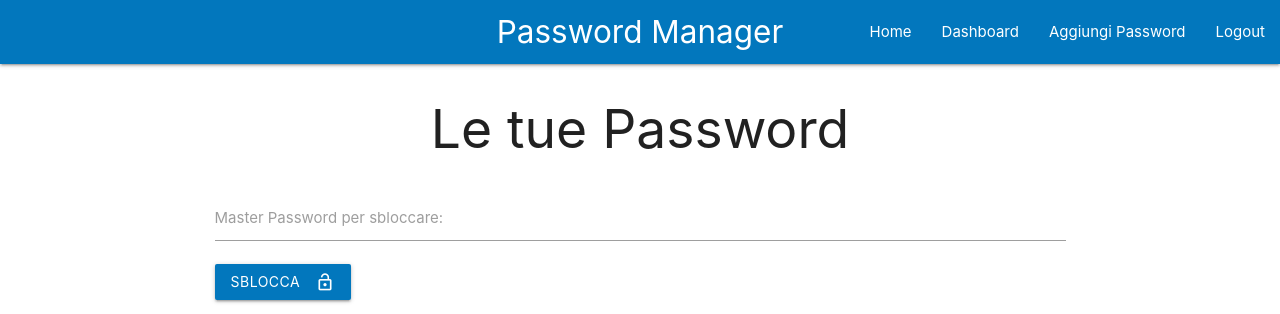
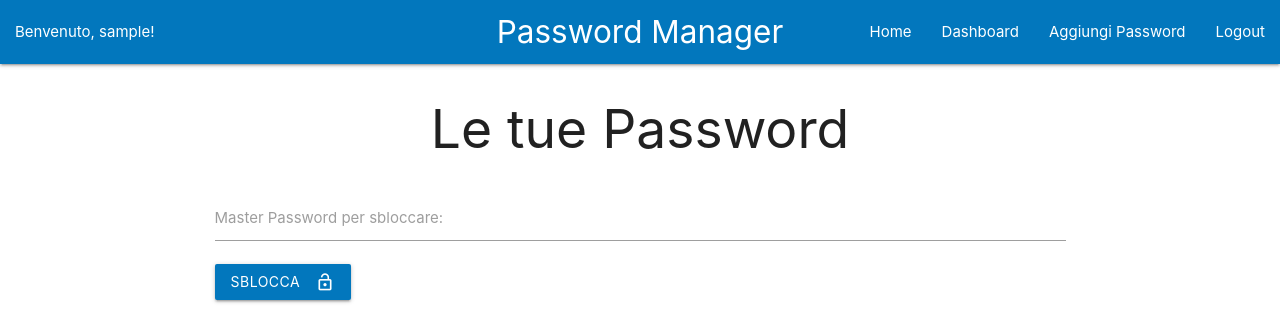
Before and after one commit to bigmauri/password-manager, a Flask app: page /dashboard in a window 1280 px wide. Shown: the top 314 px of the page. Run offline with Flask 3, Linux system fonts and the light colour scheme; a user stored in the database is signed in; tables that the repository leaves empty hold one stand-in row (values such as "Sample post").

Commit message:
feat: add user into top-left header if authenticated

```diff
--- a/templates/base.html
+++ b/templates/base.html
@@ -9,6 +9,11 @@
     </head>
 <body>
     <nav class="light-blue darken-3"> <div class="nav-wrapper">
+            <ul class="left hide-on-med-and-down">
+                {% if current_user.is_authenticated %}
+                    <li><a href="#" class="white-text" style="pointer-events: none; cursor: default;">Benvenuto, {{ current_user.username }}!</a></li>
+                {% endif %}
+            </ul>
             <a href="{{ url_for('index') }}" class="brand-logo center">Password Manager</a>
             <ul id="nav-mobile" class="right hide-on-med-and-down"> <li><a href="{{ url_for('index') }}" class="white-text">Home</a></li>
                 {% if current_user.is_authenticated %}
```
